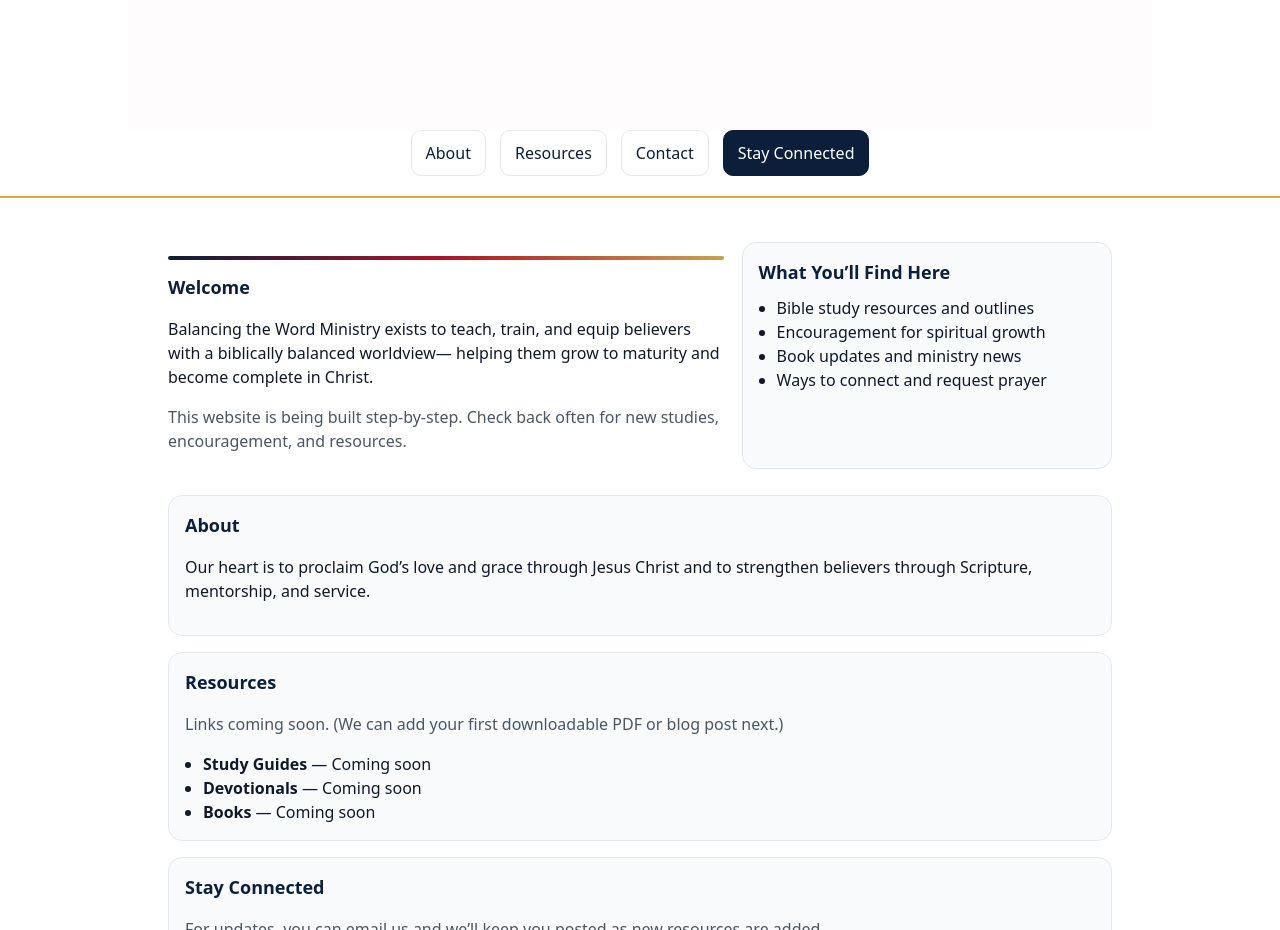
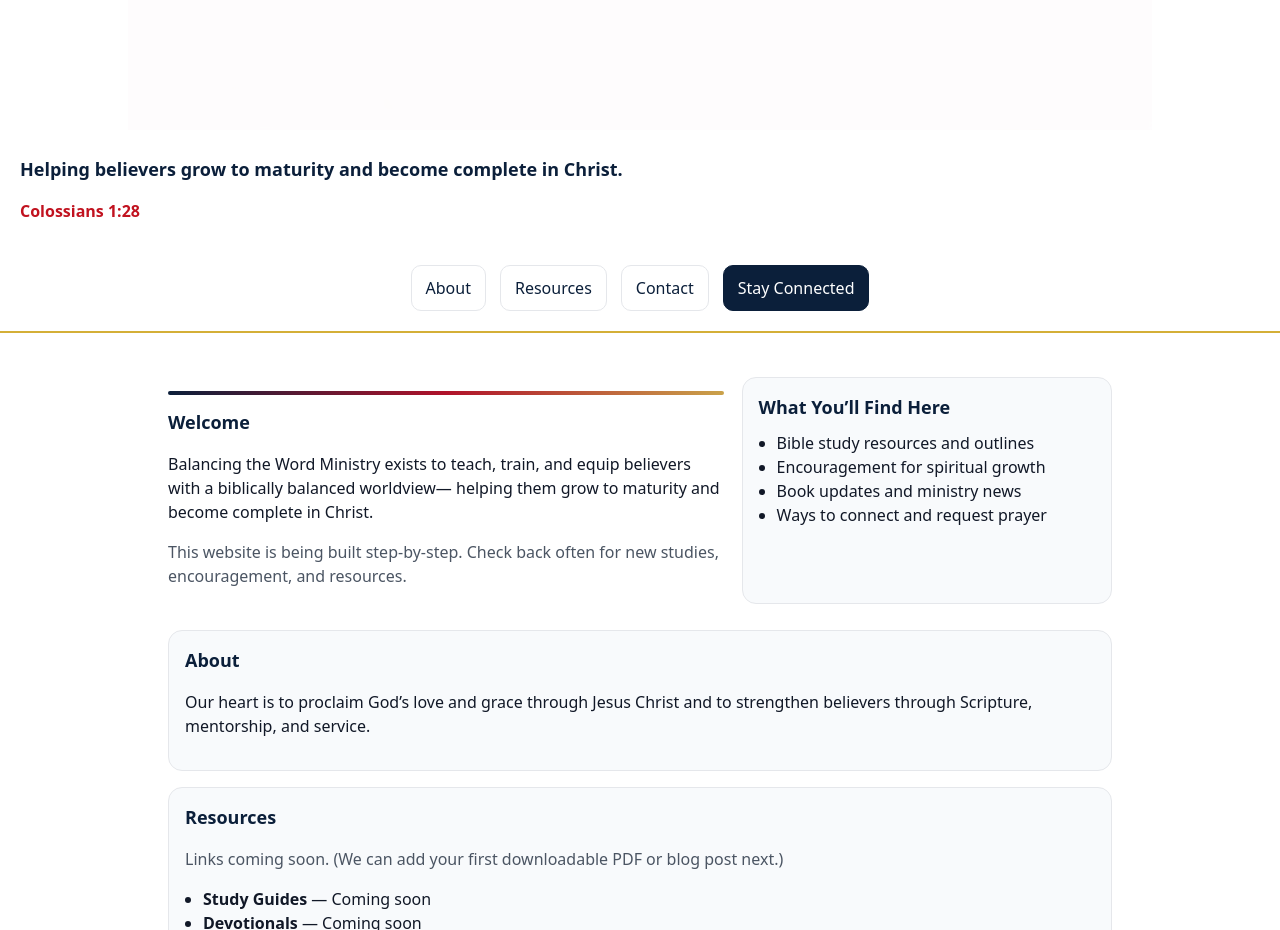
Before and after one commit to balancingtheword-gif/balancingtheword-gif.github.io, a plain HTML site: page index.html in a window 1280 px wide. Shown: the part 920-1850 px from the top of the page. Drawn offline with Linux system fonts and the light colour scheme.

Commit message:
Update index.html

```diff
--- a/index.html
+++ b/index.html
@@ -63,6 +63,16 @@ header p {
     <img src="/btwm-logo.png" alt="Balancing the Word Ministry logo" class="site-logo" />
 
     </div>
+
+    <section class="hero">
+  <h2>
+    Helping believers grow to maturity and become complete in Christ.
+  </h2>
+  <p class="hero-scripture">
+    Colossians 1:28
+  </p>
+</section>
+
 
   <nav style="justify-content:center;">
     <a class="btn" href="#about">About</a>
```
